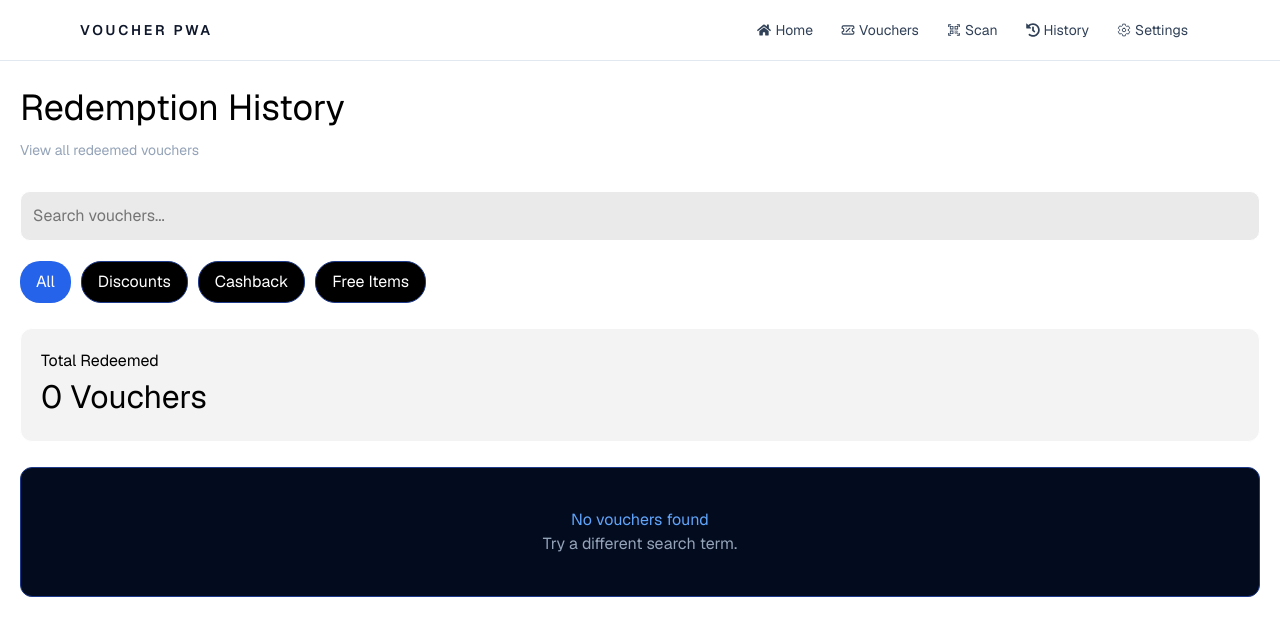
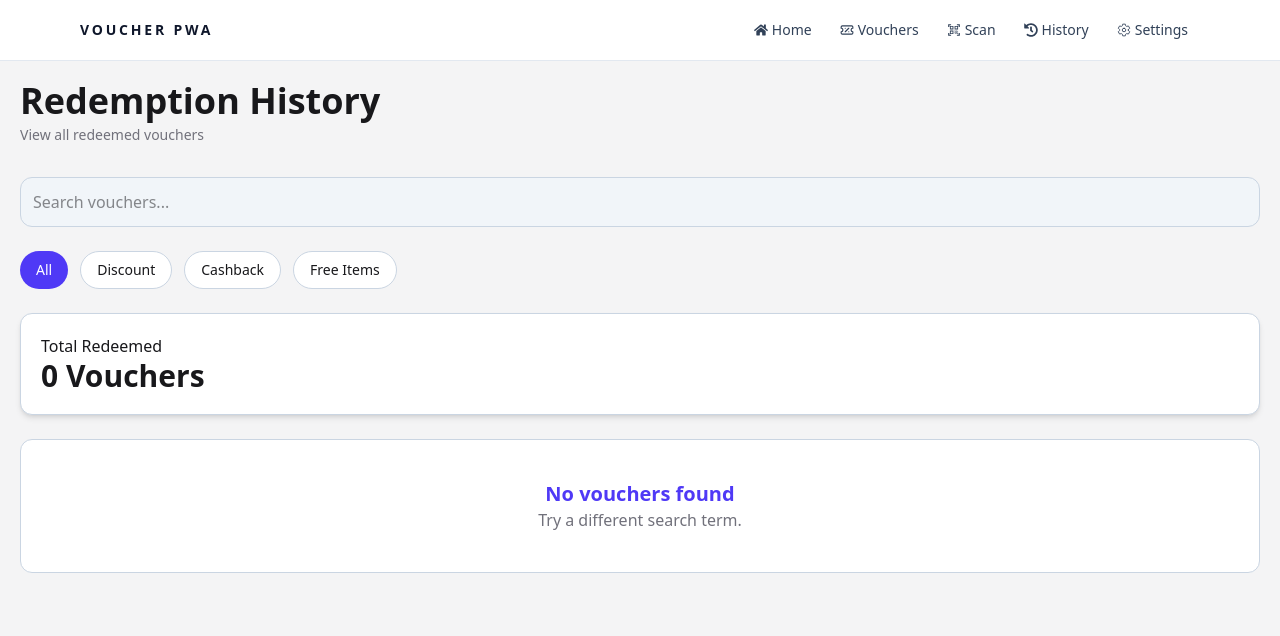
Before and after one commit to Altair2759/voucher-pwa, a Next.js app in the folder voucher-pwa/: page /history in a window 1280 px wide. Shown: the top 636 px of the page. Built offline with nearby package versions, Linux system fonts and the light colour scheme.

Commit message:
changed css to tailwindcss

```diff
--- a/voucher-pwa/app/globals.css
+++ b/voucher-pwa/app/globals.css
@@ -1,16 +1,16 @@
 @import "tailwindcss";
 
 :root {
-  color-scheme: light;
+  color-scheme: light dark;
 }
 
 html {
   scroll-behavior: smooth;
 }
-
+/*Install the official Tailwind CSS IntelliSense extension that understands @apply*/
 body {
-  min-height: 100vh;
-  background-color: #f8fafc;
-  color: #0f172a;
-  font-family: var(--font-geist-sans), Arial, Helvetica, sans-serif;
+  @apply min-h-screen
+    bg-zinc-100 text-zinc-900
+    dark:bg-slate-900 dark:text-slate-50
+    font-[var(--font-geist-sans)];
 }
--- a/voucher-pwa/app/history/page.tsx
+++ b/voucher-pwa/app/history/page.tsx
@@ -44,145 +44,64 @@ export default function HistoryPage() {
   });
 
   return (
-    <div
-      style={{
-        minHeight: "100vh",
-        backgroundColor: "#ffffff",
-        color: "white",
-        padding: "20px",
-      }}
-    >
-      <div style={{ marginBottom: "30px" }}>
-        <h1
-          style={{
-            fontSize: "36px",
-            color: "#000000",
-            marginBottom: "5px",
-          }}
-        >
+    <div className="min-h-screen bg-zinc-100 dark:bg-slate-900 text-zinc-900 dark:text-slate-50 p-5">
+
+      {/* Page Header */}
+      <div className="mb-8">
+        <h1 className="text-4xl font-bold text-zinc-900 dark:text-slate-50 mb-1">
           Redemption History
         </h1>
-
-        <p
-          style={{
-            color: "#94a3b8",
-            fontSize: "14px",
-          }}
-        >
+        <p className="text-zinc-500 dark:text-slate-400 text-sm">
           View all redeemed vouchers
         </p>
       </div>
 
-      <div style={{ marginBottom: "20px" }}>
+{/* Search bar */}
+      <div className="mb-6">
         <input
           type="text"
           placeholder="Search vouchers..."
           value={searchTerm}
           onChange={(e) => setSearchTerm(e.target.value)}
-          style={{
-            width: "100%",
-            padding: "12px",
-            borderRadius: "10px",
-            border: "1px solid #ffffff",
-            backgroundColor: "#c9c9c964",
-            color: "black",
-            fontSize: "16px",
-            outline: "none",
-            boxSizing: "border-box",
-          }}
-        />
+          className="
+        w-full p-3 rounded-xl
+        border border-slate-300 dark:border-slate-700
+        bg-slate-100 dark:bg-slate-800
+        text-zinc-900 dark:text-slate-50
+        text-base outline-none
+      "
+    />
       </div>
 
+{/* Filter buttons */}
       <div
-        style={{
-          display: "flex",
-          gap: "10px",
-          marginBottom: "25px",
-          flexWrap: "wrap",
-        }}
+        className="flex gap-3 mb-6 flex-wrap">
+        {["All", "Discount", "Cashback", "Free"].map((category) => (
+        <button
+          key={category}
+          onClick={() => setFilter(category)}
+          className={`
+            px-4 py-2 rounded-full text-sm font-medium transition
+            ${filter === category
+              ? "bg-indigo-600 dark:bg-emerald-500 text-white"
+              : "bg-white dark:bg-slate-800 text-zinc-900 dark:text-slate-50 border border-slate-300 dark:border-slate-700"
+          }
+        `}
       >
-        <button
-          onClick={() => setFilter("All")}
-          style={{
-            padding: "8px 16px",
-            borderRadius: "20px",
-            border: "none",
-            backgroundColor: filter === "All" ? "#2563eb" : "#000000",
-            color: filter === "All" ? "white" : "#ffffff",
-            cursor: "pointer",
-          }}
-        >
-          All
+          {category ==="Free" ? "Free Items" : category}
         </button>
-
-        <button
-          onClick={() => setFilter("Discount")}
-          style={{
-            padding: "8px 16px",
-            borderRadius: "20px",
-            border: "1px solid #1e3a8a",
-            backgroundColor:
-              filter === "Discount" ? "#2563eb" : "#000000",
-            color: filter === "Discount" ? "white" : "#ffffff",
-            cursor: "pointer",
-          }}
-        >
-          Discounts
-        </button>
-
-        <button
-          onClick={() => setFilter("Cashback")}
-          style={{
-            padding: "8px 16px",
-            borderRadius: "20px",
-            border: "1px solid #1e3a8a",
-            backgroundColor:
-              filter === "Cashback" ? "#2563eb" : "#000000",
-            color: filter === "Cashback" ? "white" : "#ffffff",
-            cursor: "pointer",
-          }}
-        >
-          Cashback
-        </button>
-
-        <button
-          onClick={() => setFilter("Free")}
-          style={{
-            padding: "8px 16px",
-            borderRadius: "20px",
-            border: "1px solid #1e3a8a",
-            backgroundColor: filter === "Free" ? "#2563eb" : "#000000",
-            color: filter === "Free" ? "white" : "#ffffff",
-            cursor: "pointer",
-          }}
-        >
-          Free Items
-        </button>
+      ))}
       </div>
 
-      <div
-        style={{
-          backgroundColor: "#dadada55",
-          border: "1px solid #ffffff",
-          borderRadius: "12px",
-          padding: "20px",
-          marginBottom: "25px",
-          boxShadow: "0 0 8px rgba(255, 255, 255, 0.25)",
-        }}
-      >
-        <p style={{ color: "#000000" }}>Total Redeemed</p>
-
-        <h2
-          style={{
-            color: "#000000",
-            fontSize: "32px",
-            margin: 0,
-          }}
-        >
+{/*total redeemed vouchers */}
+      <div className="bg-white dark:bg-slate-800 border border-slate-300 dark:border-slate-700 rounded-xl p-5 mb-6 shadow-md">
+    <p className="text-zinc-900 dark:text-slate-50">Total Redeemed</p>
+    <h2 className="text-3xl font-bold text-zinc-900 dark:text-slate-50">
           {redeemedVouchers.length} Vouchers
         </h2>
       </div>
 
+{/*voucher list */}
       {filteredVouchers.length > 0 ? (
         filteredVouchers.map((voucher) => (
           <VoucherHistoryCard
@@ -194,20 +113,9 @@ export default function HistoryPage() {
           />
         ))
       ) : (
-        <div
-          style={{
-            textAlign: "center",
-            padding: "40px",
-            border: "1px solid #1e3a8a",
-            borderRadius: "12px",
-            backgroundColor: "#030b1f",
-          }}
-        >
-          <h2 style={{ color: "#60a5fa" }}>No vouchers found</h2>
-
-          <p style={{ color: "#94a3b8" }}>
-            Try a different search term.
-          </p>
+        <div className="text-center p-10 border border-slate-300 dark:border-slate-700 rounded-xl bg-white dark:bg-slate-800">
+          <h2 className="text-indigo-600 dark:text-emerald-500 text-xl font-semibold">No vouchers found</h2>
+          <p className="text-zinc-500 dark:text-slate-400">Try a different search term.</p>
         </div>
       )}
     </div>
--- a/voucher-pwa/app/layout.tsx
+++ b/voucher-pwa/app/layout.tsx
@@ -6,6 +6,7 @@ import type { Metadata } from "next";
 import { Geist, Geist_Mono } from "next/font/google";
 import Navbar from "@/components/Navbar";
 import "./globals.css";
+import {ThemeProvider} from "next-themes";
 
 const geistSans = Geist({
   variable: "--font-geist-sans",
@@ -33,10 +34,19 @@ export default function RootLayout({
       lang="en"
       className={`${geistSans.variable} ${geistMono.variable} h-full antialiased`}
     >
-      <body className="min-h-screen bg-slate-50 text-slate-900">
+      <body className="
+          min-h-screen
+          bg-zinc-100 text-zinc-900
+          dark:bg-slate-900 dark:text-slate-50
+        "
+      >
         {/* Added Navbar to the layout of the pages */}
-        <div className="min-h-screen pb-20 md:pb-0"><Navbar />{children}</div>
-
+        <ThemeProvider attribute="class" defaultTheme="system">
+          <div className="min-h-screen pb-20 md:pb-0">
+            <Navbar />
+            {children}
+          </div>
+        </ThemeProvider>
       </body>
     </html>
   );
--- a/voucher-pwa/app/settings/page.tsx
+++ b/voucher-pwa/app/settings/page.tsx
@@ -1,11 +1,54 @@
-// Settings page created by
-
+import { useTheme } from "next-themes";
 
 export default function SettingsPage() {
+  const { theme, setTheme } = useTheme();
   return (
-    <div>
+    <div className="min-h-screen bg-zinc-100 dark:bg-slate-900 p-4 text-zinc-900 dark:text-slate-50 space-y-8">
       {/* Mia Section: Themes */}
+<section>
+        <h2 className="text-xl font-semibold mb-3">Theme</h2>
 
+        <div className="flex gap-3">
+          <button
+            onClick={() => setTheme("light")}
+            className="
+              px-4 py-2 rounded-lg
+              bg-indigo-600 dark:bg-emerald-500
+              text-white font-medium
+              hover:bg-indigo-700 dark:hover:bg-emerald-600
+              transition
+            "
+          >
+            Light
+          </button>
+
+          <button
+            onClick={() => setTheme("dark")}
+            className="
+              px-4 py-2 rounded-lg
+              bg-indigo-600 dark:bg-emerald-500
+              text-white font-medium
+              hover:bg-indigo-700 dark:hover:bg-emerald-600
+              transition
+            "
+          >
+            Dark
+          </button>
+
+          <button
+            onClick={() => setTheme("system")}
+            className="
+              px-4 py-2 rounded-lg
+              bg-indigo-600 dark:bg-emerald-500
+              text-white font-medium
+              hover:bg-indigo-700 dark:hover:bg-emerald-600
+              transition
+            "
+          >
+            System
+          </button>
+        </div>
+      </section>
 
 
 
--- a/voucher-pwa/app/vouchers/page.tsx
+++ b/voucher-pwa/app/vouchers/page.tsx
@@ -6,40 +6,18 @@ import { vouchers } from "@/lib/types/voucher";
 export default function VouchersPage() {
   return (
     <div
-      style={{
-        backgroundColor: "#ffffff",
-        minHeight: "100vh",
-        padding: "30px",
-      }}
+      className="min-h-screen bg-zinc-100 dark:bg-slate-900 p-8 text-zinc-900 dark:text-slate-50"
     >
-      <h1
-        style={{
-          color: "Black",
-          textAlign: "center",
-          fontSize: "42px",
-          marginBottom: "10px",
-        }}
-      >
+      <h1 className="text-center text-4xl font-bold text-zinc-900 dark:text-slate-50 mb-2">
         Available Vouchers
       </h1>
 
-      <p
-        style={{
-          textAlign: "center",
-          color: "#7d7d7dd3",
-          marginBottom: "40px",
-          fontSize: "18px",
-        }}
-      >
+      <p className="text-center text-zinc-500 dark:text-slate-400 text-lg mb-10">
         Browse and redeem amazing deals
       </p>
 
       <div
-        style={{
-          maxWidth: "1000px",
-          margin: "0 auto",
-        }}
-      >
+        className="max-w-[1000px] mx-auto">
         {vouchers.map((voucher) => (
           <VoucherCard
             key={voucher.id}
--- a/voucher-pwa/components/Button.tsx
+++ b/voucher-pwa/components/Button.tsx
@@ -12,14 +12,22 @@ type buttonProp = {
 export default function Button({text, onClick, type="large"}:buttonProp) {
     // Styles for the different sized buttons
     const typeStyles = {
-        large: "mb-3 mt-3 bg-black font-white text-white p-2 rounded-2xl w-70",
-        meduim: "mb-3 mt-3 bg-black font-white text-white p-2 rounded-2xl w-50",
-        small: "mb-3 mt-3 bg-black font-white text-white p-2 rounded-2xl w-30",
+        large: "w-[280px]",
+        meduim: "w-[200px]",
+        small: "w-[140px]",
     };
 
     return (
         // Returns the button that will be displayed on the screen
-        <button onClick={onClick} className={`${typeStyles[type]}`}>
+        <button onClick={onClick} className={`
+        mb-3 mt-3
+        p-2 rounded-2xl
+        text-white font-semibold
+        bg-indigo-600
+        dark:bg-emerald-500
+        ${typeStyles[type]}
+      `}
+    >
             {text}
         </button>
     );
--- a/voucher-pwa/components/QRScanner.tsx
+++ b/voucher-pwa/components/QRScanner.tsx
@@ -59,14 +59,11 @@ const QRScanner: React.FC<QRScannerProps> = ({
   }, [onScanSuccess]);
 
   return (
-    <div className="flex justify-center">
+    <div className="flex justify-center items-center min-h-[60vh]">
 
       <div
         id="reader"
-        style={{
-          width: "100%",
-          maxWidth: "400px",
-        }}
+        className="w-full max-w-[400px] border border-slate-300 dark:border-slate-700 rounded-xl shadow-md bg-slate-100 dark:bg-slate-800 p-4"
       />
 
     </div>
--- a/voucher-pwa/package.json
+++ b/voucher-pwa/package.json
@@ -11,6 +11,7 @@
   "dependencies": {
     "html5-qrcode": "^2.3.8",
     "next": "16.2.7",
+    "next-themes": "^0.4.6",
     "react": "19.2.4",
     "react-dom": "19.2.4",
     "react-icons": "^5.6.0"
```
Also changed, not shown: voucher-pwa/app/vouchers/[id]/page.tsx (+47 -44 lines), voucher-pwa/components/VoucherCard.tsx (+16 -39 lines), voucher-pwa/components/VoucherHistoryCard.tsx (+19 -56 lines), 1 other file (tests, documents, lock files or other folders).
